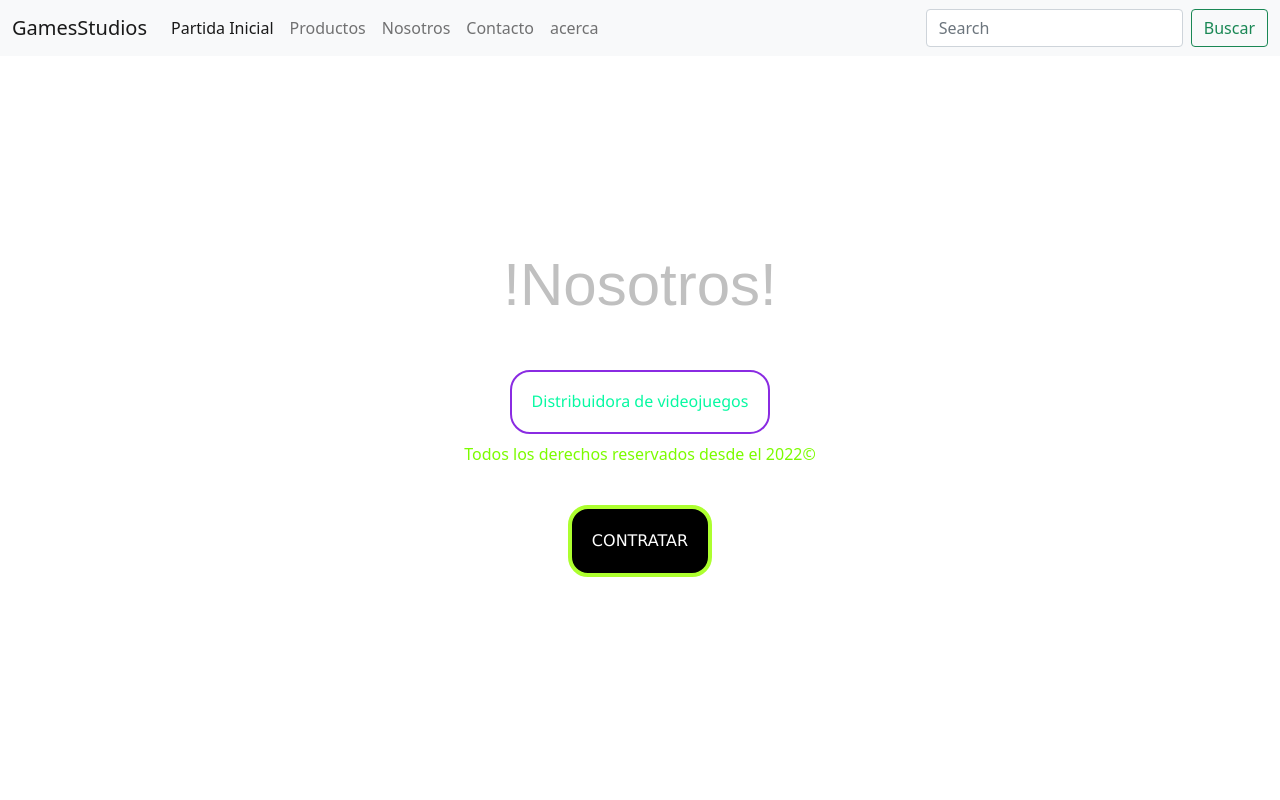
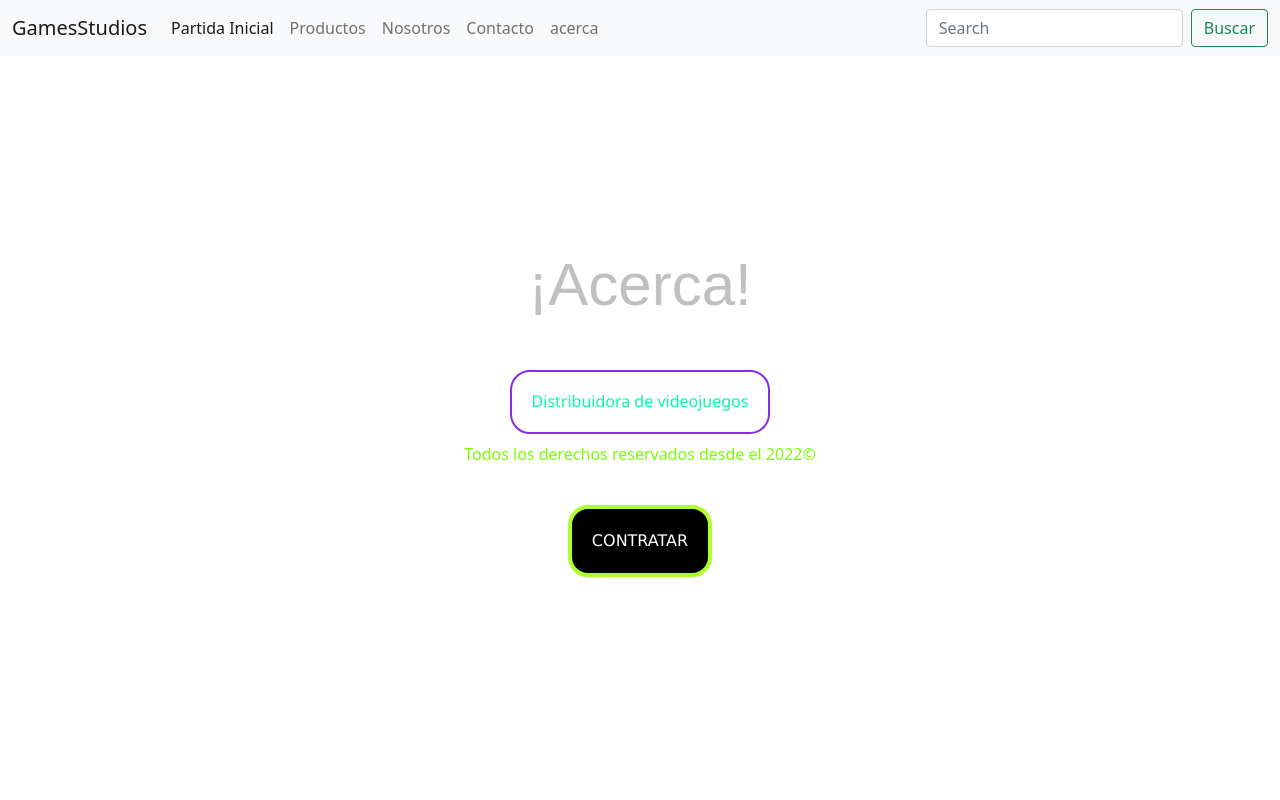
Before and after one commit to AleOficial58/Final-Version, a website: page pages/acerca.html in a window 1280 px wide. Shown: the top 800 px of the page. Drawn offline with nearby package versions, Linux system fonts and the light colour scheme; a web font is replaced by a local one.

Commit message:
3.0.3 Definitive Final Version.

```diff
--- a/pages/acerca.html
+++ b/pages/acerca.html
@@ -9,7 +9,7 @@
   <link rel="stylesheet" href="../css/style.css">
   <link href="https://cdn.jsdelivr.net/npm/bootstrap@5.0.2/dist/css/bootstrap.min.css" rel="stylesheet"
     integrity="sha384-EVSTQN3/azprG1Anm3QDgpJLIm9Nao0Yz1ztcQTwFspd3yD65VohhpuuCOmLASjC" crossorigin="anonymous">
-  <title>¿Nosotros?</title>
+  <title>¡Acerca!</title>
 </head>
 
 <nav class="navbar navbar-expand-lg navbar-light bg-light">
@@ -47,7 +47,7 @@
 </nav>
 
 <section class="hero">
-  <h2>!Nosotros!</h2>
+  <h2>¡Acerca!</h2>
   <H3>Distribuidora de videojuegos</H3>
   <p>Todos los derechos reservados desde el 2022©</p>
   <a href="../pages/contacto.html" class="boton">CONTRATAR</a>
```
Also changed, not shown: index.html (+1 -1 lines), pages/productos.html (+1 -1 lines).
